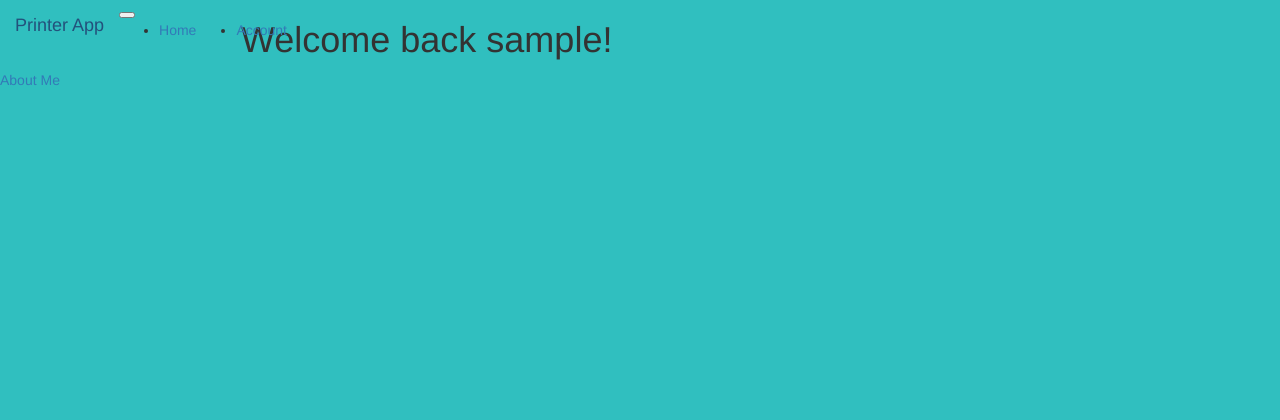
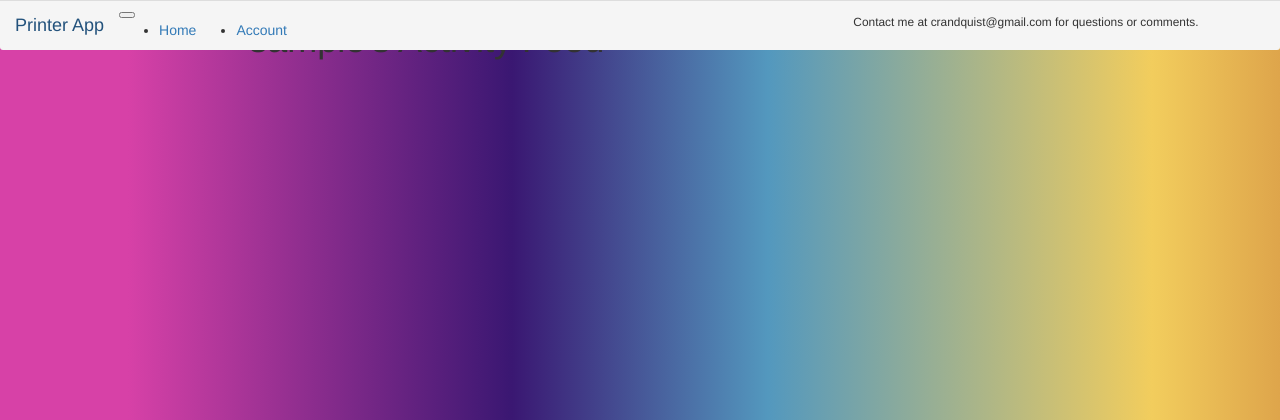
Before and after one commit to vadiimvooo/PrinterApp, a Flask app: page /activity_feed in a window 1280 px wide. Shown: the top 420 px of the page. Run offline with Flask 2, Linux system fonts and the light colour scheme; the visitor is signed in with stand-in values (Sample User, id 1); data comes from the database, SQL or seed files in the repository; data that the repository does not hold is empty; some libraries are stand-ins or nearby versions.

Commit message:
Working on activity feed and footer CSS and HTML.

```diff
--- /dev/null
+++ b/app/static/activity_feed.css
@@ -0,0 +1,14 @@
+body {
+    background: black;
+    max-width: 100%;
+    overflow-x: hidden;
+    background: linear-gradient(90deg, #d741a7 10%, #3a1772 40%, #5398be 60%, #f2cd5d 90%, #dea54b 100%);
+}
+
+.panel-footer {
+    position: relative;
+    left: 0px;
+    bottom: 0px;
+    height: 50px;
+    width: 100%;
+}
--- a/app/static/style.css
+++ b/app/static/style.css
@@ -3,3 +3,11 @@
     max-width: 100%;
     overflow-x: hidden;
 }
+
+.panel-footer {
+    position: fixed;
+    left: 0px;
+    bottom: 0px;
+    height: 50px;
+    width: 100%;
+}
--- a/app/templates/_event.html
+++ b/app/templates/_event.html
@@ -1,7 +1,8 @@
-<table class="table table-hover table-bordered bg-light">
+
+<div class="border bg-light rounded mb-2">
+    <table class="table bg-light">
         <td>
             <b>{{ moment(event.creation_timestamp).format('LL') }}</b>
-        <br>
             {% if event.event_type == "create printer" %}
                 <p>{{ 'Added new printer, {}.'.format(event.printer.name)}}</p>
             {% elif event.event_type == "create cartridge" %}
@@ -9,3 +10,4 @@
             {% endif %}
         </td>
     </table>
+</div>
--- a/app/templates/activity_feed.html
+++ b/app/templates/activity_feed.html
@@ -1,10 +1,17 @@
 {% extends 'base.html' %}
+{% block styles %}
+    {{super()}}
+    <link rel="stylesheet"
+        href="{{url_for('static', filename='activity_feed.css')}}">
+{% endblock %}
 
 {% block app_content %}
     <div class="col-md-8 text-center mt-4">
-        <h1>Welcome back {{ current_user.username }}!</h1>
+        <h1 class="text-light">{{ current_user.username }}'s Activity Feed</h1>
     </div>
-    {% for event in events %}
-        {% include "_event.html" %}
-    {% endfor %}
+    <div class="col-md-8 offset-md-2 mt-4 mb-5">
+        {% for event in events %}
+            {% include "_event.html" %}
+        {% endfor %}
+    </div>
 {% endblock %}
--- a/app/templates/base.html
+++ b/app/templates/base.html
@@ -54,7 +54,7 @@
 
 {% block content %}
 
-    <div class="container">
+    <div class="container row-justify-content-center">
         {% with messages = get_flashed_messages() %}
             {% if messages %}
                 {% for message in messages %}
@@ -70,11 +70,12 @@
     {% endblock %}
 
     {% block footer %}
-        <br>
-        <div class="row">
-            <div class="col-md-12 bg-dark text-light fixed-bottom mt-0" style="height: 5%">
-                <a href="#">About Me</a>
-            </div>
+        <div class="panel-footer">
+            <footer id="sticky-footer" class="py-4 bg-dark text-light">
+                <div class="container text-left align bottom">
+                    <small>Contact me at crandquist@gmail.com for questions or comments.</small>
+                </div>
+            </footer>
         </div>
     {% endblock %}
 
```
Lines whose indentation alone changed are shown as unchanged.
